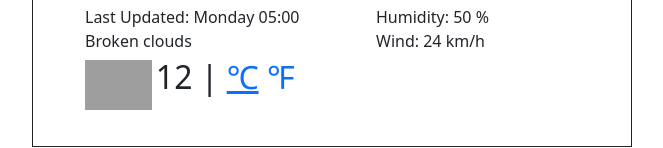
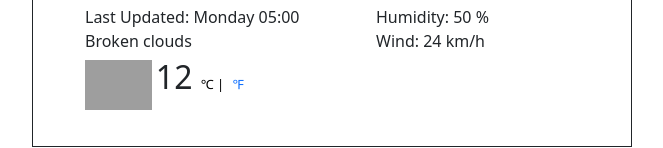
Before and after one commit to Tshegofatsonline1/VANILLA-WEATHER-SEARCH, a plain HTML site: page index.html in a window 1280 px wide. Shown: the part 152-300 px from the top of the page, without its empty margins (308-971 px from the left). Drawn offline with nearby package versions, Linux system fonts and the light colour scheme; grey boxes are pictures that could not be loaded.

Commit message:
Added link to Celsius unit

```diff
--- a/index.html
+++ b/index.html
@@ -44,8 +44,8 @@
                     <li>
                         <img src="http://shecodes-assets.s3.amazonaws.com/api/weather/icons/broken-clouds-night.png" alt="cloudy" height="50px" span class="icon">
                         <span class="temperature">12
-                            <span class="units"> |
-                            <a href="#" id="celsius-Link">℃</a>
+                            <span class="units">
+                            <a href="#" id="celsius-link">℃  |</a>
                             <a href="#" id="fahrenheight-link">℉</a>
                         </span>
                         </span>
--- a/src/styles.css
+++ b/src/styles.css
@@ -34,4 +34,17 @@ small {
 }
 #fahrenheight-link {
     text-decoration: none;
+    font-size: small;
 }
+
+#celsius-link {
+    text-decoration: none;
+    font-size: small;
+    color: black;
+    margin-top: 20px;
+}
+
+.units {
+
+    top: -34px;
+}
```
